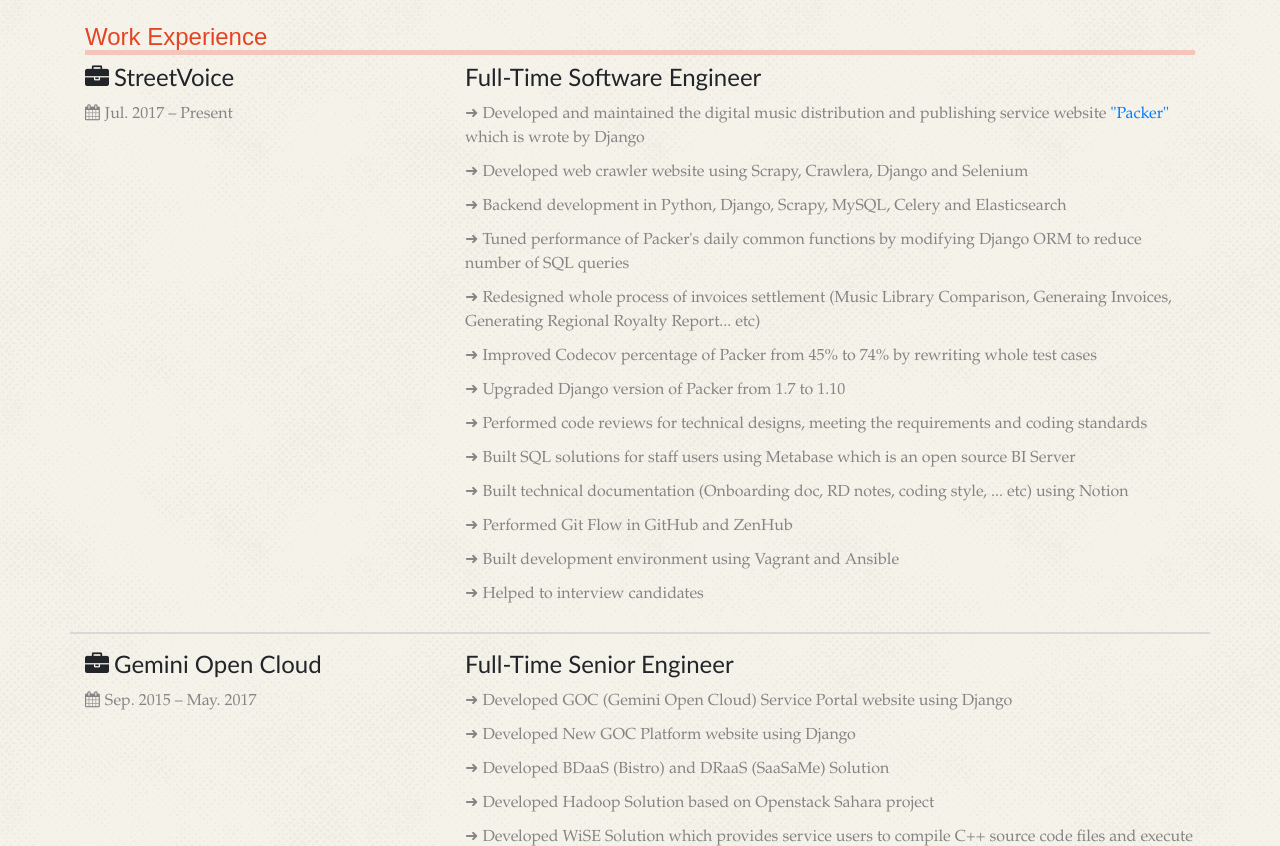
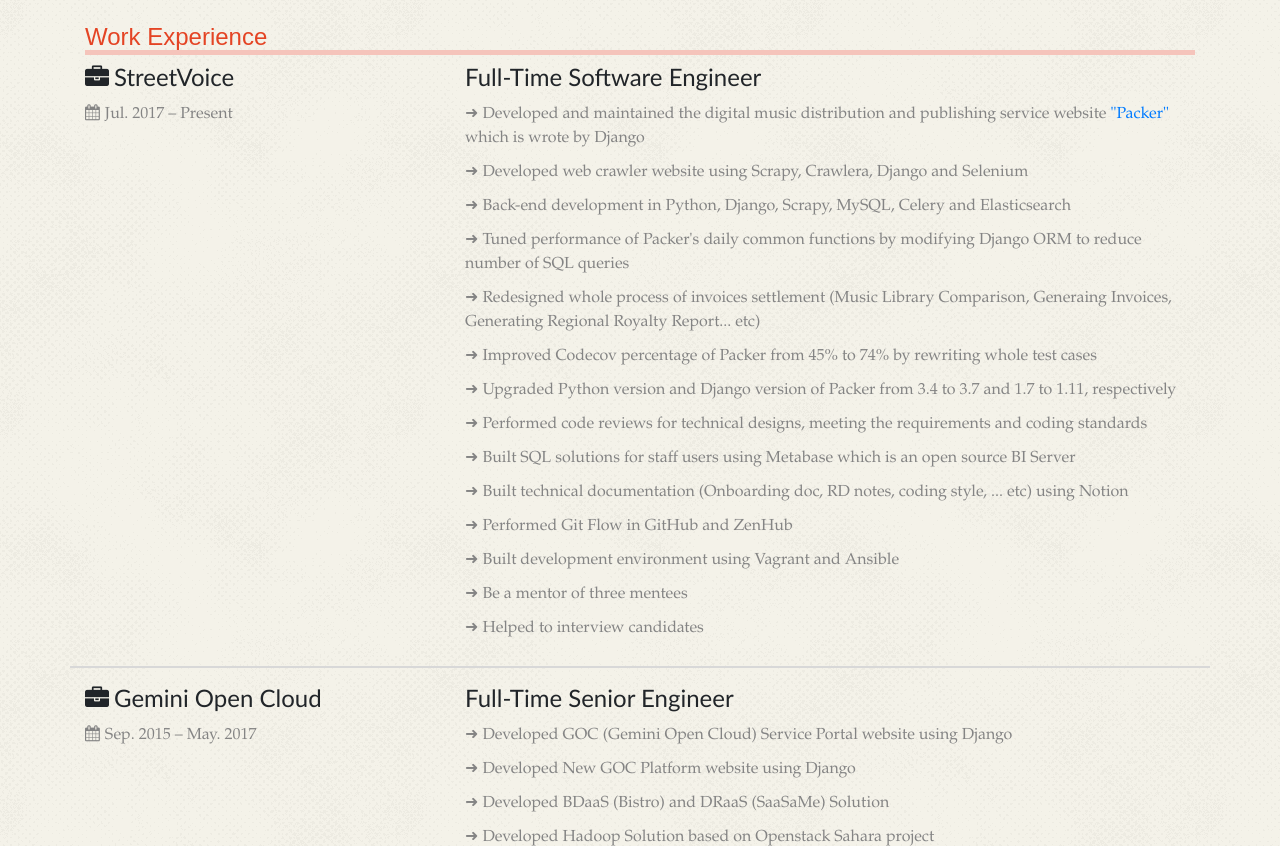
Before and after one commit to Robert-Chiang/RobertHWChiangFlask, a Flask app: page /resume in a window 1280 px wide. Shown: the part 56-902 px from the top of the page. Run offline with Flask 2, Linux system fonts and the light colour scheme; some libraries are stand-ins or nearby versions.

Commit message:
Update Resume

```diff
--- a/hwchiang/templates/resume.html
+++ b/hwchiang/templates/resume.html
@@ -22,16 +22,17 @@
                 <h4>Full-Time Software Engineer</h4>
                 <p>Developed and maintained the digital music distribution and publishing service website <a href="https://packer.streetvoice.com/" target="_blank">"Packer"</a> which is wrote by Django</p>
                 <p>Developed web crawler website using Scrapy, Crawlera, Django and Selenium</p>
-                <p>Backend development in Python, Django, Scrapy, MySQL, Celery and Elasticsearch</p>
+                <p>Back-end development in Python, Django, Scrapy, MySQL, Celery and Elasticsearch</p>
                 <p>Tuned performance of Packer's daily common functions by modifying Django ORM to reduce number of SQL queries</p>
                 <p>Redesigned whole process of invoices settlement (Music Library Comparison, Generaing Invoices, Generating Regional Royalty Report... etc)</p>
                 <p>Improved Codecov percentage of Packer from 45% to 74% by rewriting whole test cases</p>
-                <p>Upgraded Django version of Packer from 1.7 to 1.10</p>
+                <p>Upgraded Python version and Django version of Packer from 3.4 to 3.7 and 1.7 to 1.11, respectively</p>
                 <p>Performed code reviews for technical designs, meeting the requirements and coding standards</p>
                 <p>Built SQL solutions for staff users using Metabase which is an open source BI Server</p>
                 <p>Built technical documentation (Onboarding doc, RD notes, coding style, ... etc) using Notion</p>
                 <p>Performed Git Flow in GitHub and ZenHub</p>
                 <p>Built development environment using Vagrant and Ansible</p>
+                <p>Be a mentor of three mentees</p>
                 <p>Helped to interview candidates</p>
                 <hr class="d-block d-sm-none">
             </div>
```
